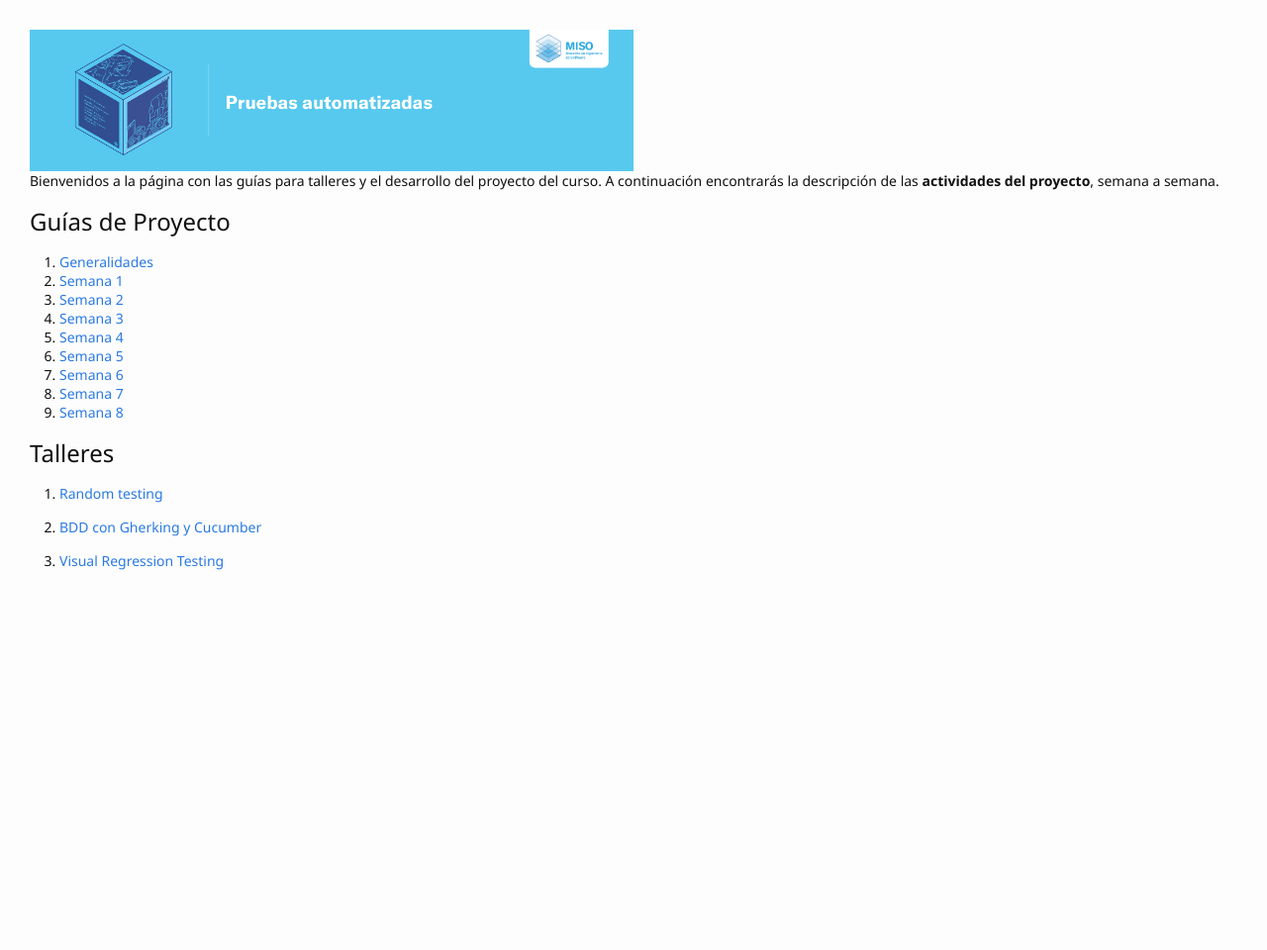
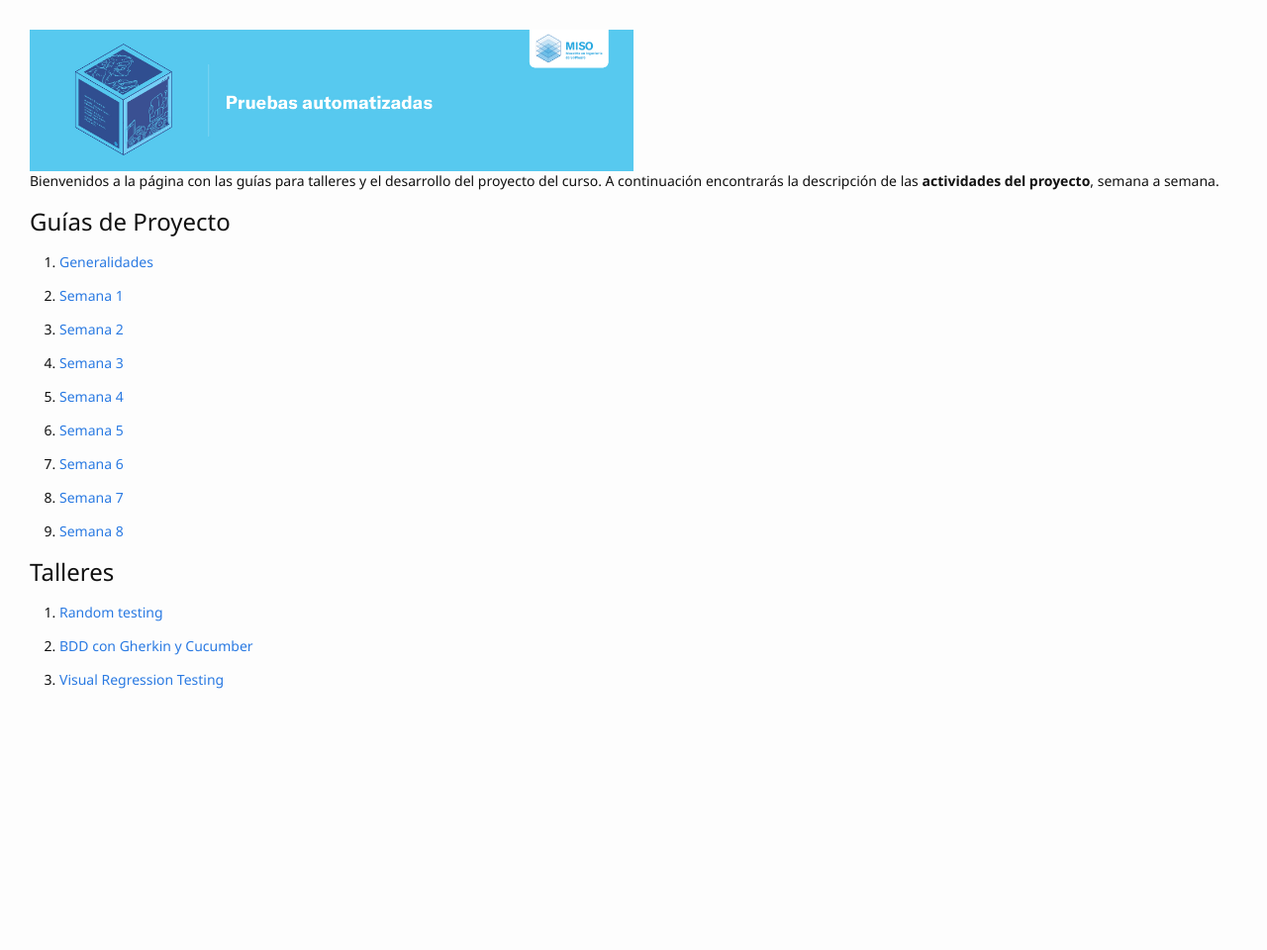
Before and after one commit to TiCSw/mt1_guias_pruebas, a Jekyll site: the page built from docs/README.md, in a window 1280 px wide. Shown: the whole page at 99% size. Built offline with Jekyll 4.4.1, drawn with Linux system fonts in a browser that asks for light colours; some web fonts are replaced; our own code applies the rules of GitHub Pages for plain Markdown files; comment, search, counter and statistics services are not loaded.

Commit message:
BDT and VRT labs

```diff
--- a/docs/README.md
+++ b/docs/README.md
@@ -4,19 +4,27 @@
 
 ## Guías de Proyecto
 1. [Generalidades](https://ticsw.github.io/mt1_guias_pruebas/semanas/generalidades)
+
 2. [Semana 1](https://ticsw.github.io/mt1_guias_pruebas/semanas/semana1)
+
 3. [Semana 2](https://ticsw.github.io/mt1_guias_pruebas/semanas/semana2)
+
 4. [Semana 3](https://ticsw.github.io/mt1_guias_pruebas/semanas/semana3)
+
 6. [Semana 4](https://ticsw.github.io/mt1_guias_pruebas/semanas/semana4)
+
 6. [Semana 5](https://ticsw.github.io/mt1_guias_pruebas/semanas/semana5)
+
 7. [Semana 6](https://ticsw.github.io/mt1_guias_pruebas/semanas/semana6)
+
 8. [Semana 7](https://ticsw.github.io/mt1_guias_pruebas/semanas/semana7)
+
 9. [Semana 8](https://ticsw.github.io/mt1_guias_pruebas/semanas/semana8)
 
 ## Talleres
 
 1. [Random testing](https://ticsw.github.io/mt1_guias_pruebas/talleres/monkey)
 
-2. [BDD con Gherking y Cucumber](https://ticsw.github.io/mt1_guias_pruebas/talleres/bdt)
+2. [BDD con Gherkin y Cucumber](https://ticsw.github.io/mt1_guias_pruebas/talleres/bdt)
 
-2. [Visual Regression Testing](https://ticsw.github.io/mt1_guias_pruebas/talleres/vrt)
+3. [Visual Regression Testing](https://ticsw.github.io/mt1_guias_pruebas/talleres/vrt)
```
Also changed, not shown: docs/talleres/vrt.md (+1 -1 lines).
